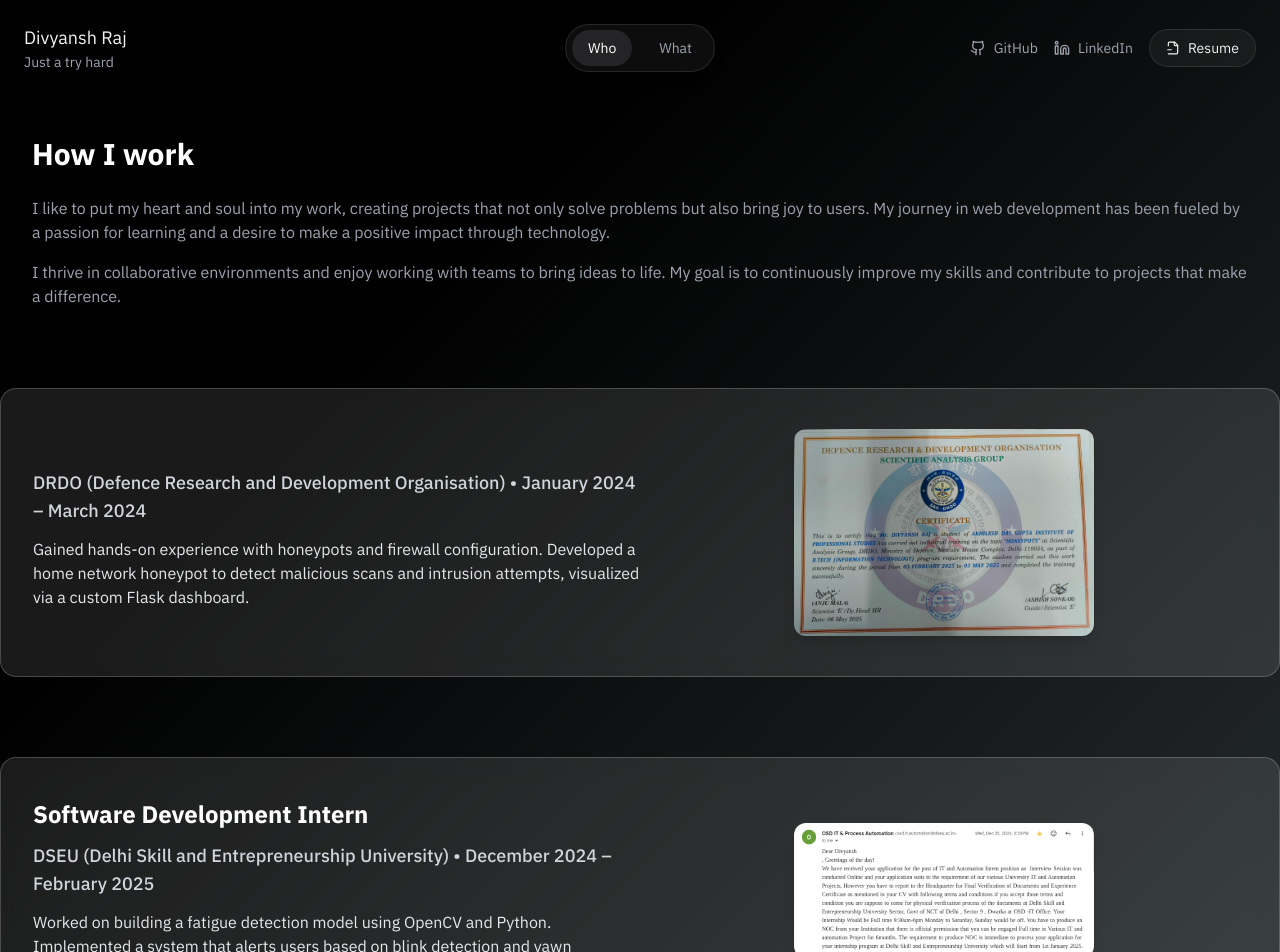
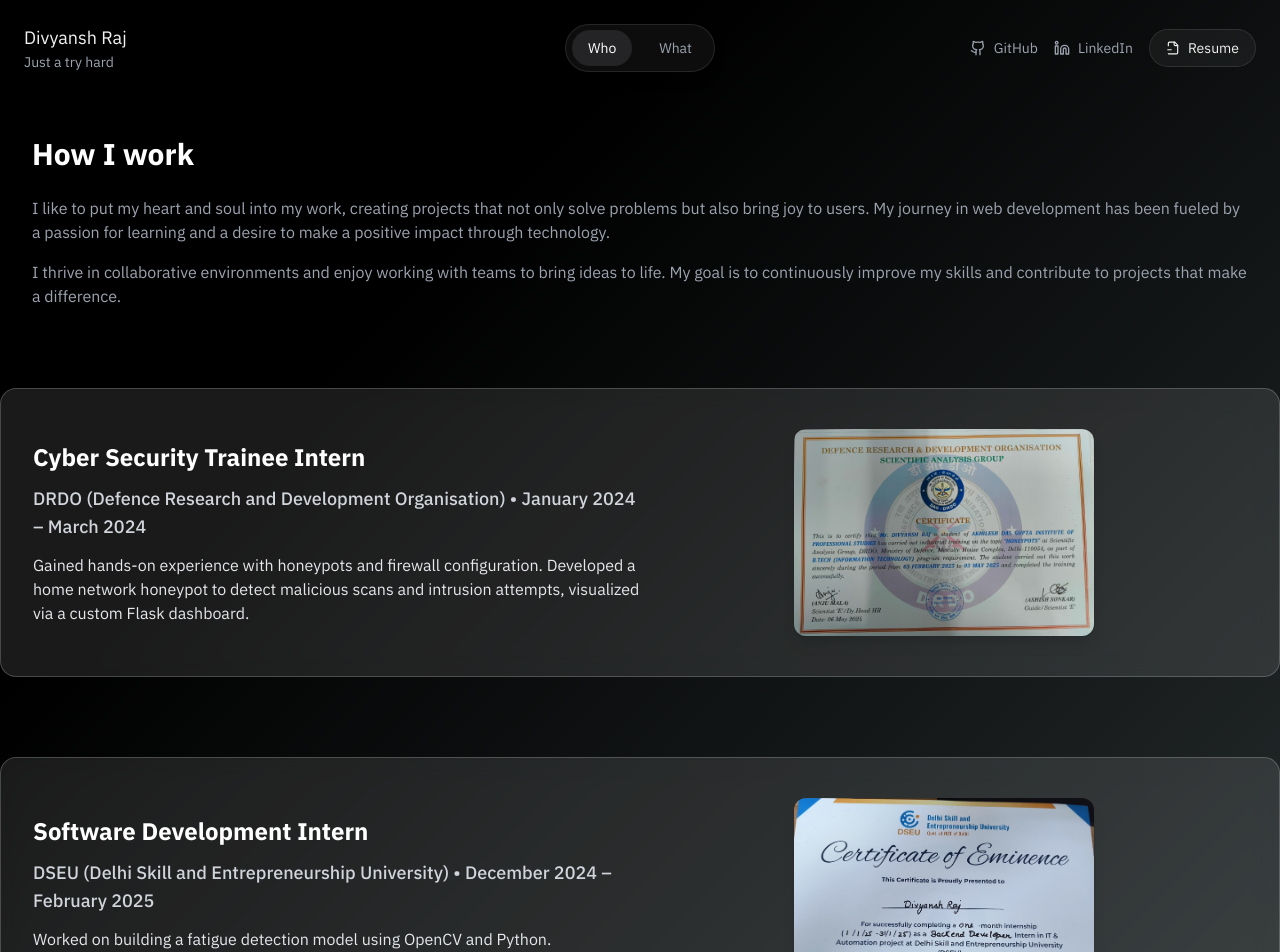
Before and after one commit to divyanshraj0408/Personal-Portfolio, a React (Vite) app: page /info in a window 1280 px wide. Shown: the top 952 px of the page. Built offline with nearby package versions, Linux system fonts and the light colour scheme.

Commit message:
update designation

```diff
--- a/src/pages/Info.jsx
+++ b/src/pages/Info.jsx
@@ -3,6 +3,7 @@
   const experiences = [
     {
       id: 1,
+      designation: "Cyber Security Trainee Intern",
       companyName: "DRDO (Defence Research and Development Organisation)",
       workMonths: "January 2024 – March 2024",
       workDescription: "Gained hands-on experience with honeypots and firewall configuration. Developed a home network honeypot to detect malicious scans and intrusion attempts, visualized via a custom Flask dashboard.",
@@ -15,7 +16,7 @@
       companyName: "DSEU (Delhi Skill and Entrepreneurship University)",
       workMonths: "December 2024 – February 2025",
       workDescription: "Worked on building a fatigue detection model using OpenCV and Python. Implemented a system that alerts users based on blink detection and yawn frequency, aimed at improving road safety.",
-      workImgSrc: "/pics/dseumail.png", // Replace with your actual image path
+      workImgSrc: "/pics/dseucertf.jpeg", // Replace with your actual image path
     },
   ];
 
```
Also changed, not shown: public/pics/dseucertf.jpeg (added).
